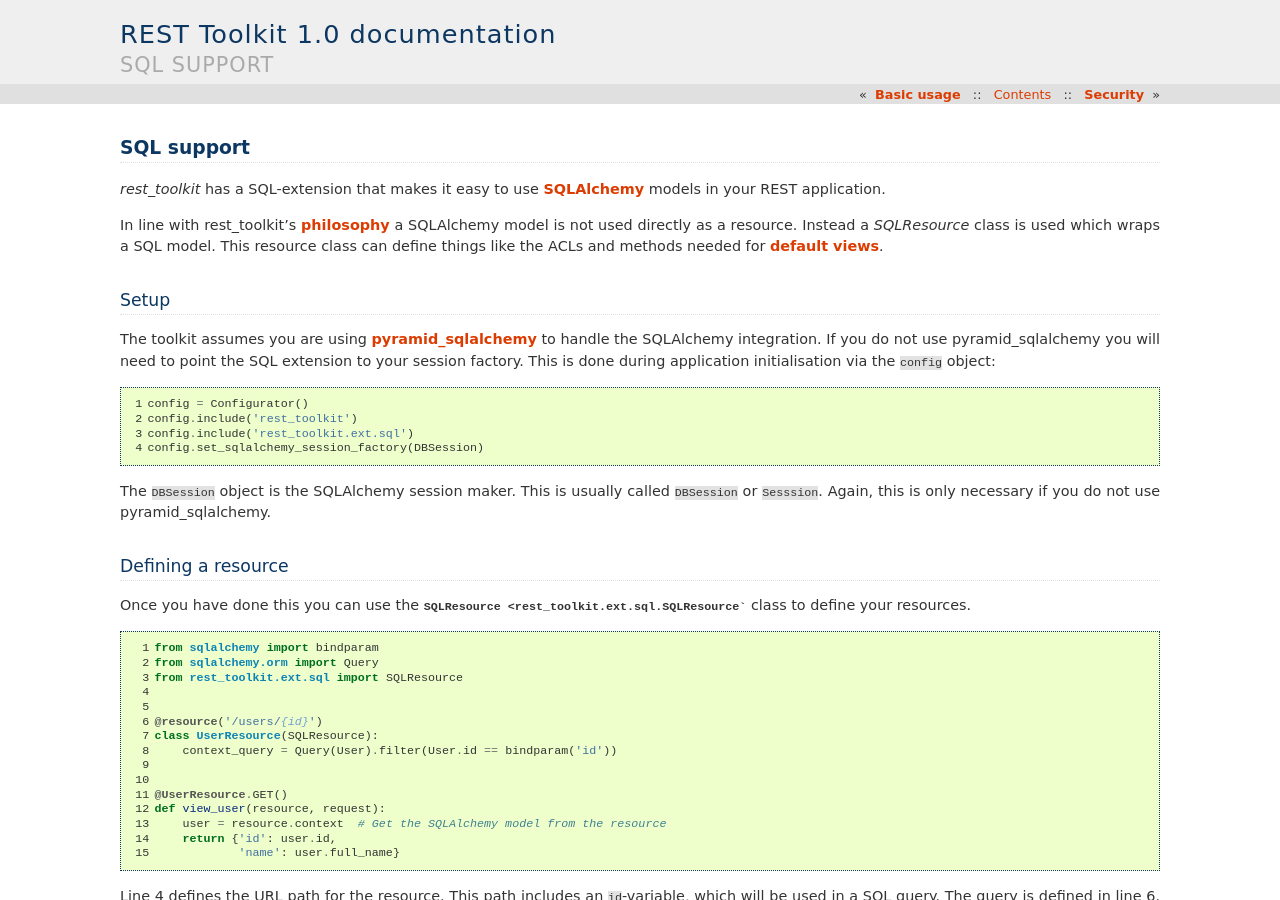
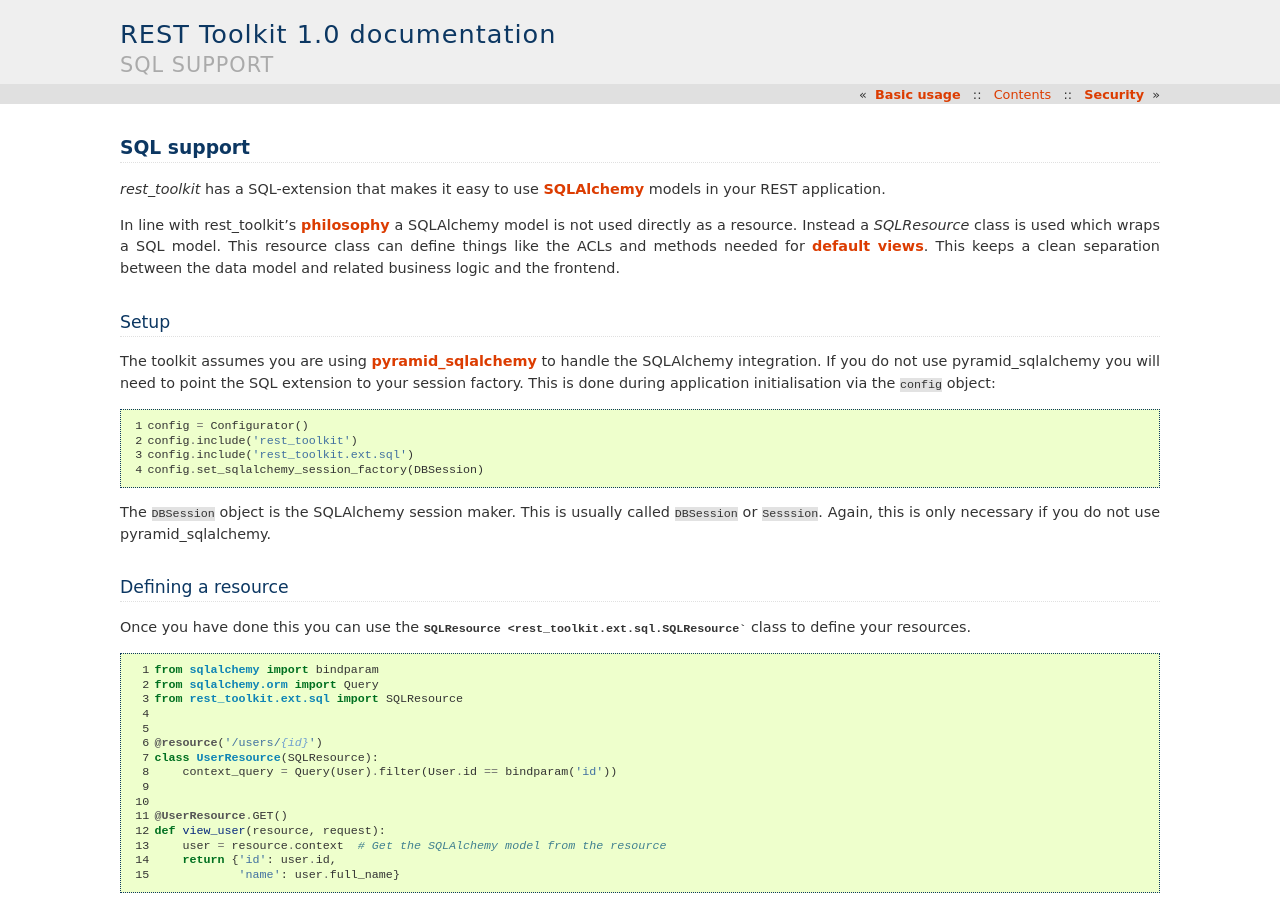
Before and after one commit to wichert/rest_toolkit, a Sphinx documentation site: the page built from doc/sql.rst, in a window 1280 px wide and 900 px high. Built offline with Sphinx 7.4.7, drawn with Linux system fonts in a browser that asks for light colours.

Commit message:
Tweak SQL documentation a bit.

```diff
--- a/README.rst
+++ b/README.rst
@@ -23,6 +23,7 @@
        def __init__(self, request):
            pass
 
+
    @Root.GET()
    def show_root(root, request):
        return {'status': 'OK'}
--- a/doc/changes.rst
+++ b/doc/changes.rst
@@ -3,6 +3,10 @@
 
 0.4 - Unreleased
 -------------------
+
+- Configuring the SQL extension is no longer necessary if you use
+  `pyramid_sqlalchemy <https://pyramid-sqlalchemy.readthedocs.org>`_ to handle
+  SQLAlchemy integration.
 
 - `Travis <https://travis-ci.org/wichert/pyramid_sqlalchemy>`_ is now setup to
   automatically run tests on CPython 2.7, CPython 3.3, CPython 3.4 and PyPy.
--- a/doc/sql.rst
+++ b/doc/sql.rst
@@ -4,11 +4,12 @@
 *rest_toolkit* has a SQL-extension that makes it easy to use `SQLAlchemy
 <http://www.sqlalchemy.org/>`_ models in your REST application.
 
-In line with rest_toolkit's :ref:`philosophy <philosophy-chapter>` a
-SQLAlchemy model is not used directly as a resource. Instead a
-`SQLResource` class is used which wraps a SQL model. This resource
-class can define things like the :ref:`ACLs <pyramid:assigning_acls>`
-and methods needed for :ref:`default views <default-views>`.
+In line with rest_toolkit's :ref:`philosophy <philosophy-chapter>` a SQLAlchemy
+model is not used directly as a resource. Instead a `SQLResource` class is used
+which wraps a SQL model. This resource class can define things like the
+:ref:`ACLs <pyramid:assigning_acls>` and methods needed for :ref:`default views
+<default-views>`. This keeps a clean separation between the data model and
+related business logic and the frontend.
 
 
 Setup
@@ -31,6 +32,7 @@
 The ``DBSession`` object is the SQLAlchemy session maker. This is usually
 called ``DBSession`` or ``Sesssion``. Again, this is only necessary if you
 do not use pyramid_sqlalchemy.
+
 
 Defining a resource
 -------------------
```
